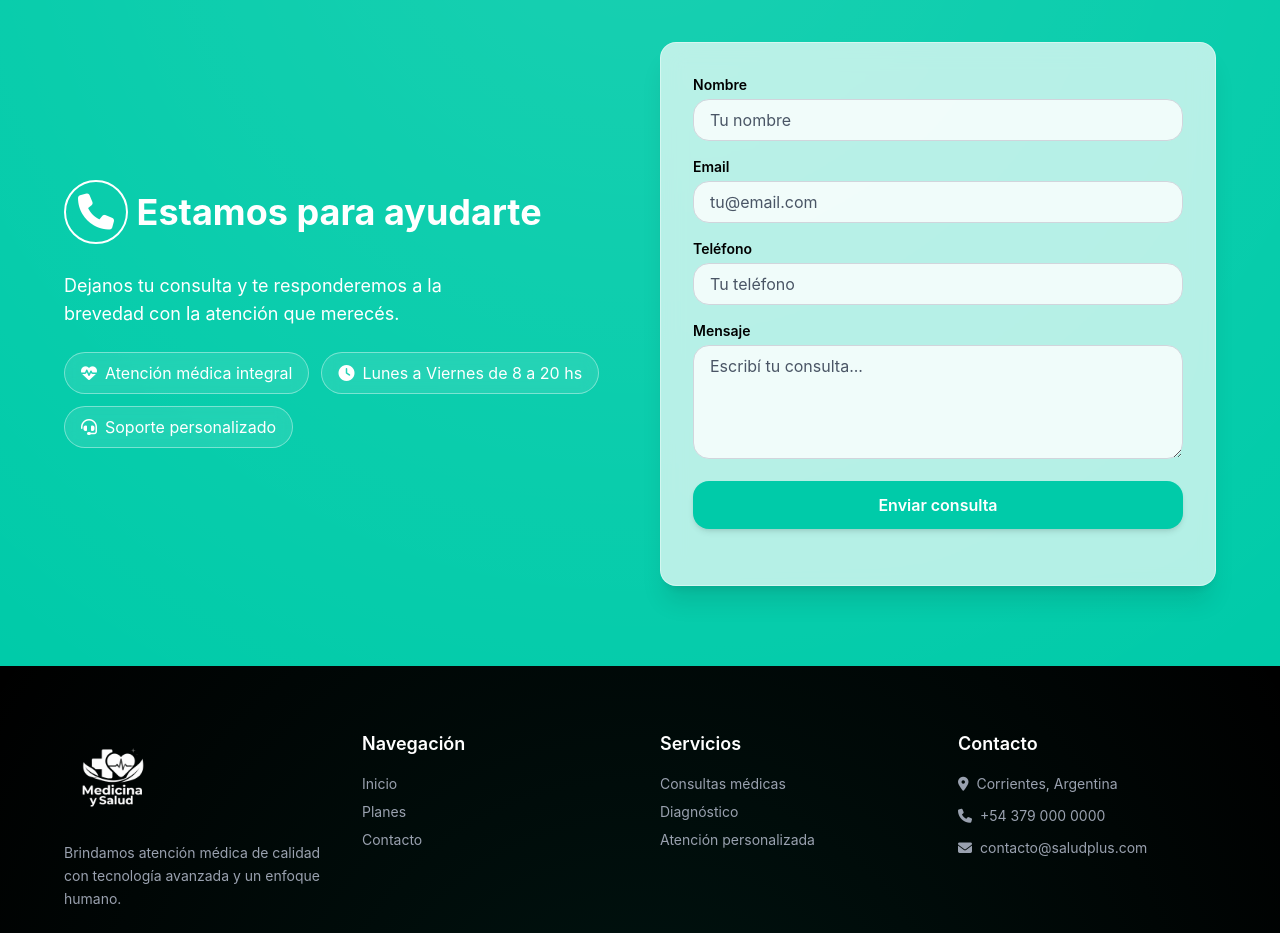
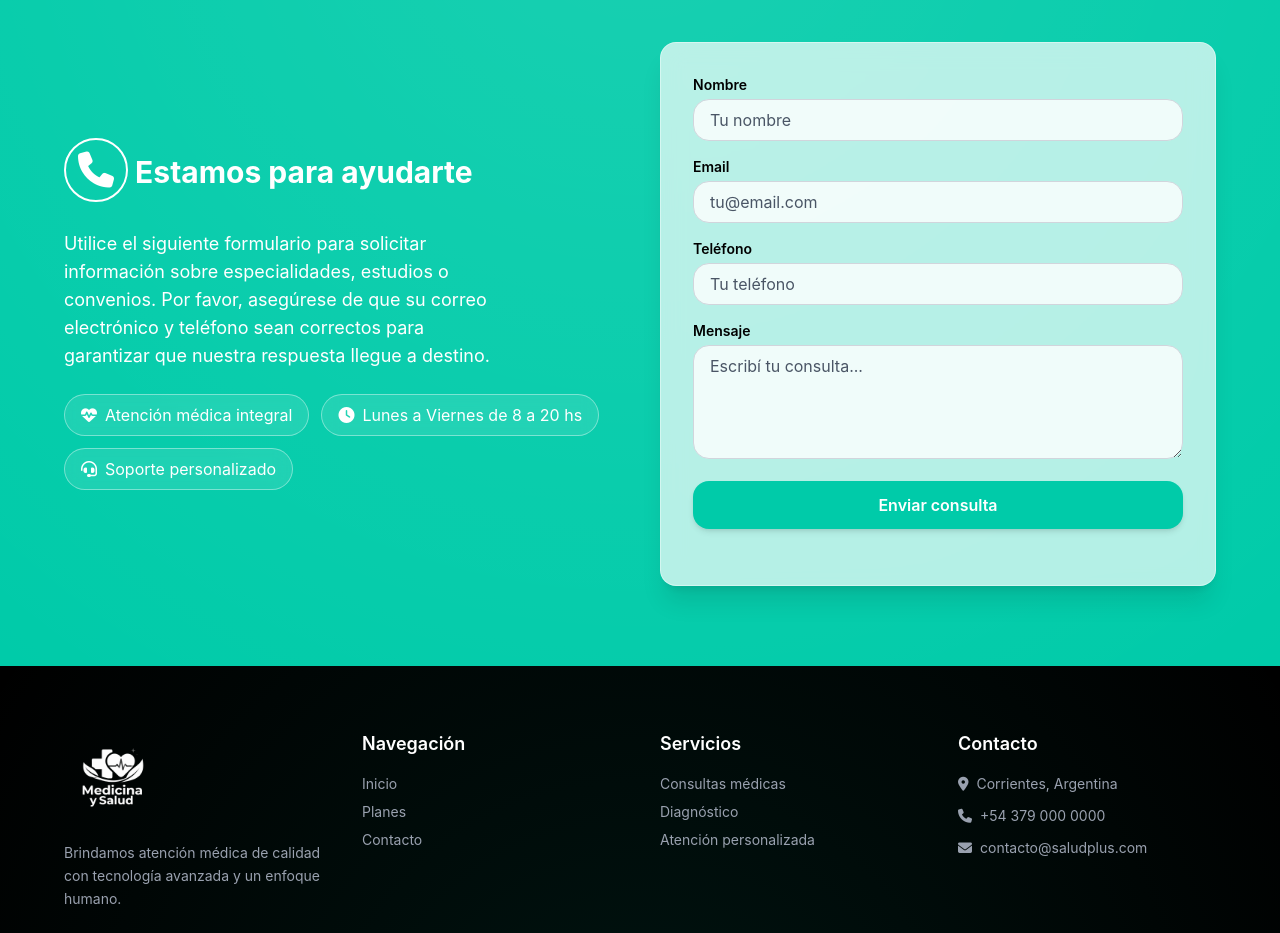
Before and after one commit to diego939/medicina-y-salud-frontend-angular, an Angular app: page /inicio in a window 1280 px wide. Shown: the part 3180-4113 px from the top of the page. Built offline with nearby package versions, Linux system fonts and the light colour scheme.

Commit message:
fix test add flowbite in maints

```diff
--- a/src/app/layout/contact/contact.component.html
+++ b/src/app/layout/contact/contact.component.html
@@ -17,13 +17,13 @@
              data-aos-delay="150"
              data-aos-anchor-placement="top-bottom">
 
-            <h2 class="text-2xl sm:text-4xl font-bold mb-4 text-white">
+            <h2 class="text-xl sm:text-3xl font-bold mb-4 text-white">
                 <i class="fa-solid fa-phone text-4xl p-3 border-2 border-white rounded-full mb-3"></i>
                 Estamos para ayudarte
             </h2>
 
             <p class="text-sm sm:text-lg max-w-md mb-6">
-                Dejanos tu consulta y te responderemos a la brevedad con la atención que merecés.
+                Utilice el siguiente formulario para solicitar información sobre especialidades, estudios o convenios. Por favor, asegúrese de que su correo electrónico y teléfono sean correctos para garantizar que nuestra respuesta llegue a destino.
             </p>
 
             <div class="flex flex-wrap gap-3 mt-4">
--- a/src/main.ts
+++ b/src/main.ts
@@ -4,6 +4,7 @@ import { provideRouter, withInMemoryScrolling } from '@angular/router';
 import { routes } from './app/app.routes'; // 🔥 IMPORTANTE: Asegúrate de importar tus rutas correctamente
 import { provideHttpClient, withFetch } from '@angular/common/http';
 import { AppComponent } from './app/app.component';
+import 'flowbite';
 
 export const appConfig: ApplicationConfig = {
   providers: [
```
